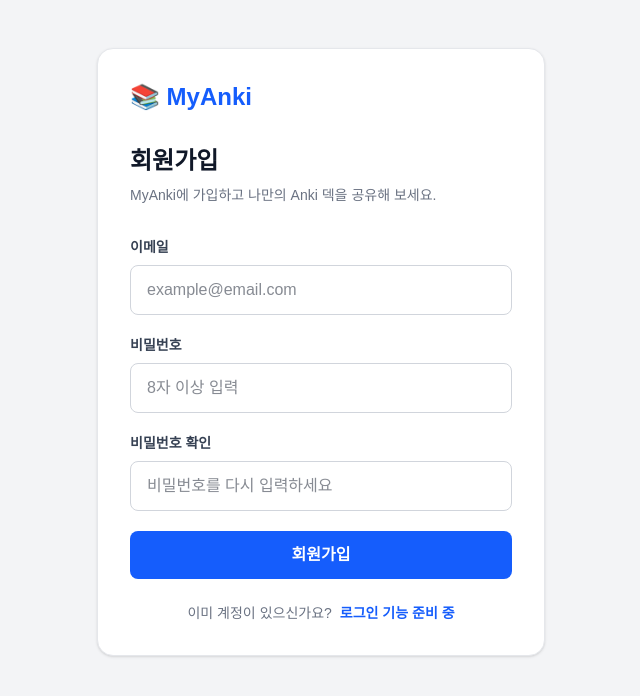
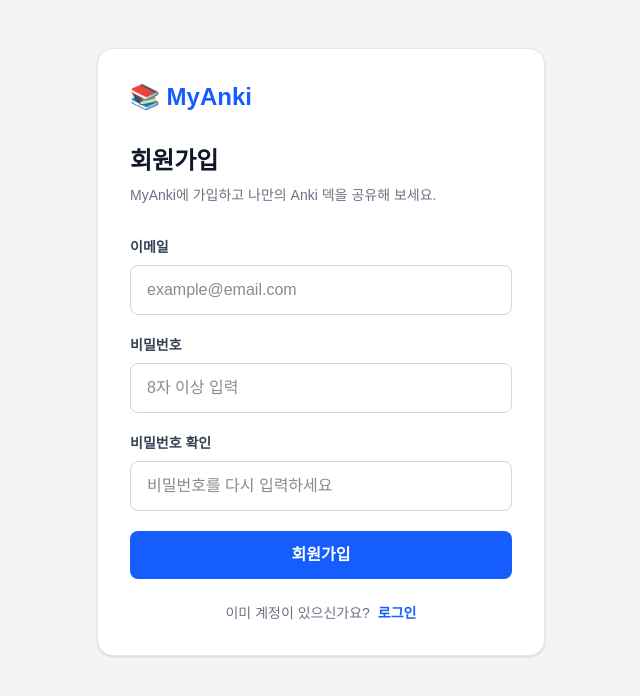
Before and after one commit to qsys22-ship-it/myanki, a Next.js app: page /signup in a window 1280 px wide. Shown: the top 696 px of the page, without its empty margins (319-959 px from the left). Built offline with nearby package versions, Linux system fonts and the light colour scheme; no server answers.

Commit message:
Link signup page to login

```diff
--- a/app/signup/page.tsx
+++ b/app/signup/page.tsx
@@ -167,9 +167,12 @@ export default function SignupPage() {
 
         <p className="mt-6 text-center text-sm text-gray-500">
           이미 계정이 있으신가요?
-          <span className="ml-2 font-semibold text-blue-600">
-            로그인 기능 준비 중
-          </span>
+          <Link
+  href="/login"
+  className="ml-2 font-semibold text-blue-600 hover:underline"
+>
+  로그인
+</Link>
         </p>
       </div>
     </main>
```
